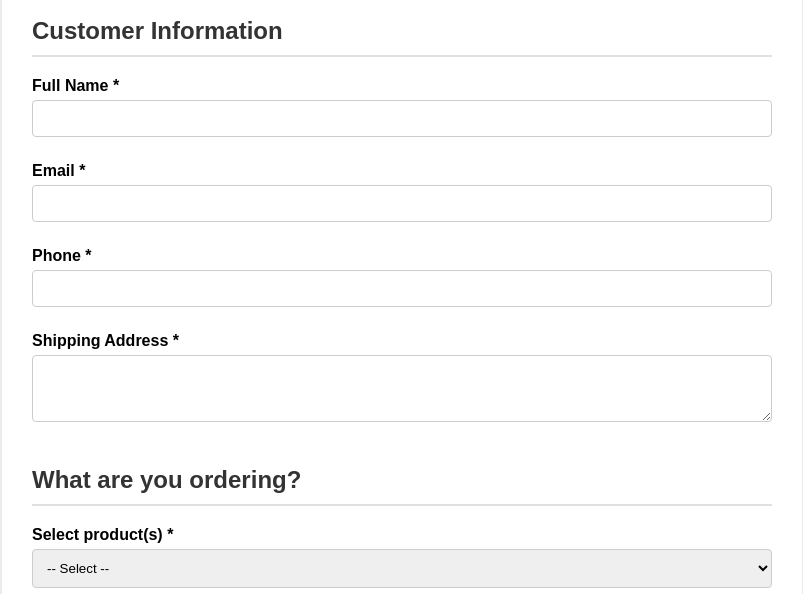
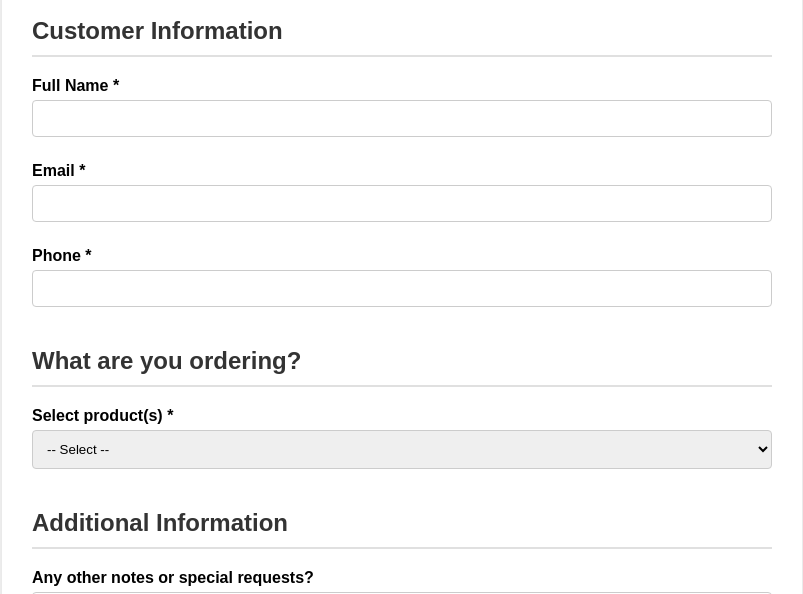
Before and after one commit to XplosionCheerTumbling/xplosion-order-form, a plain HTML site: page index.html in a window 1280 px wide. Shown: the part 169-763 px from the top of the page, without its empty margins (238-1041 px from the left). Drawn offline with Linux system fonts and the light colour scheme.

Commit message:
Remove shipping address field

```diff
--- a/index.html
+++ b/index.html
@@ -38,9 +38,6 @@
 
         <label>Phone *</label>
         <input type="tel" name="phone" required>
-
-        <label>Shipping Address *</label>
-        <textarea name="address" rows="3" required></textarea>
       </div>
 
       <div class="section">
```
